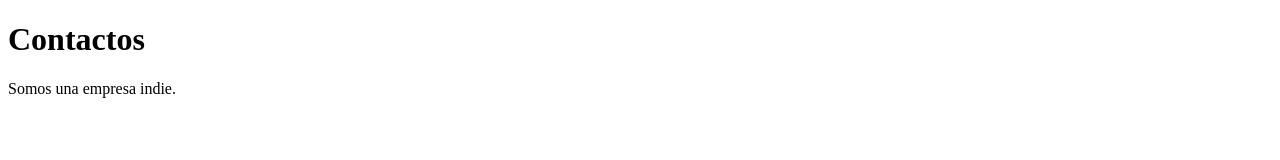
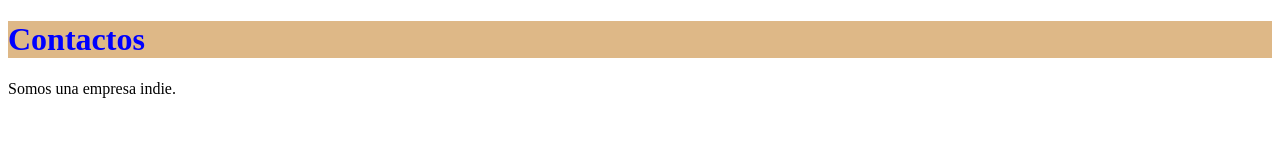
Before and after one commit to Aznar7/exercicio-a-tres, a plain HTML site: page contact.html in a window 1280 px wide. Drawn offline with Linux system fonts and the light colour scheme.

Commit message:
Estilos agregados a al titulo h1

```diff
--- a/contact.html
+++ b/contact.html
@@ -4,6 +4,12 @@
     <meta charset="UTF-8" />
     <meta name="viewport" content="width=device-width, initial-scale=1.0" />
     <title>Contactos</title>
+    <style>
+        h1 {
+            color: blue;
+            background-color: burlywood;
+        }
+    </style>
   </head>
   <header>
     <h1>Contactos</h1>
```
